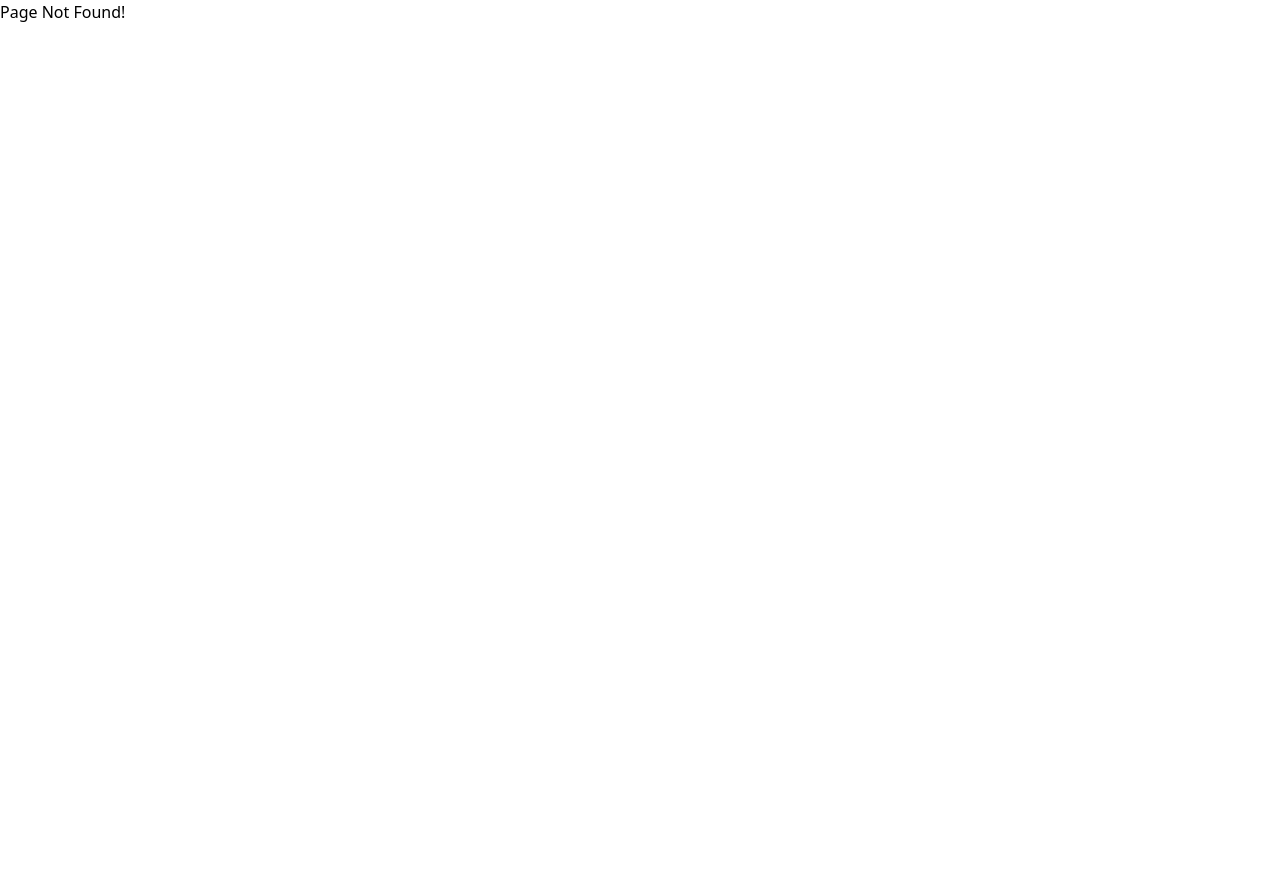
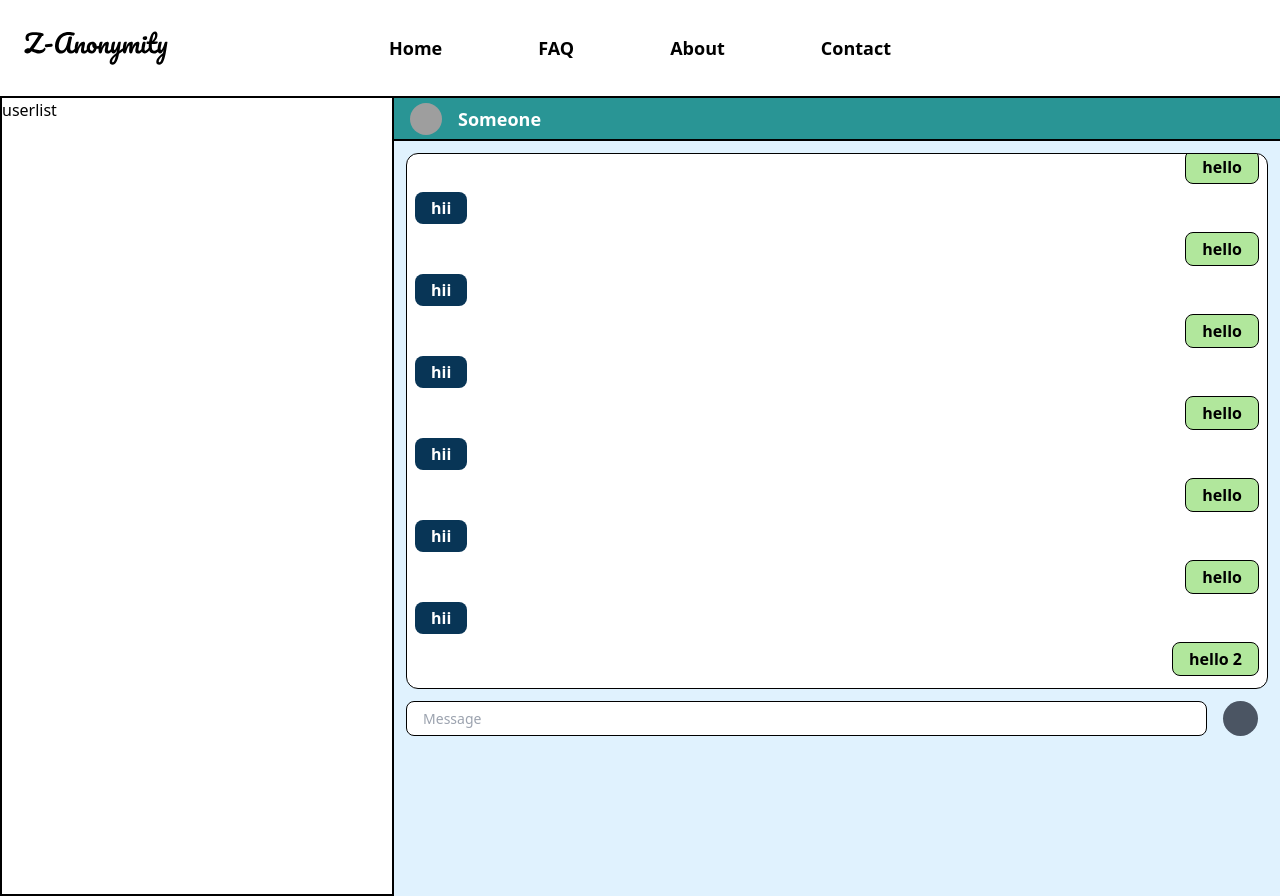
Before and after one commit to mandyy1305/zeroanonymity, a React (Vite) app in the folder frontend/: page /chats in a window 1280 px wide. Before the commit this address had no page. Before the commit the page ends 800 px from the top, so only its background shows below. Built offline with nearby package versions, Linux system fonts and the light colour scheme; grey boxes are pictures that could not be loaded.

Commit message:
username and half chat page

```diff
--- /dev/null
+++ b/frontend/src/components/RecievedMsg.jsx
@@ -0,0 +1,10 @@
+const RecievedMsg = (props) => {
+    return (
+        <div className=" my-1 flex justify-start">
+            <span className="bg-[#083556] p-1 rounded-lg px-4 text-white font-semibold text-center align-middle">
+                {props.msg}</span>
+        </div>
+    );
+  };
+
+  export default RecievedMsg;
--- /dev/null
+++ b/frontend/src/components/SentMsg.jsx
@@ -0,0 +1,9 @@
+const SentMsg = (props) => {
+    return (
+        <div className=" my-1 flex justify-end">
+            <span className="bg-[#b1e79c] p-1 rounded-lg px-4 border-[1px] border-black font-semibold text-center align-middle">{props.msg}</span>
+        </div>
+    );
+  };
+
+  export default SentMsg;
--- /dev/null
+++ b/frontend/src/components/UsernameInUse.jsx
@@ -0,0 +1,17 @@
+const UsernameInUse = () => {
+    return (
+        <div className=" text-center flex flex-col">
+                    <span className=" font-bold text-lg mt-8">Oops, this username is already being used.</span>
+                    <span className=" mt-4 font-semibold text-lg">Wait until it is available <br/> or <br/> Spectate the user</span>
+                   <div className=" w-11/12 mx-auto  md:w-full  flex flex-col justify-evenly mt-8 p-4 border-2 border-black rounded-lg">
+                        <p className="text-lg font-bold mt-4">Enter Spectator mode ?</p>
+                        <div className=" flex flex-col justify-evenly items-center mt-6 gap-5 mb-4">
+                            <button className="bg-black text-white font-semibold w-1/4 h-10 rounded-lg">Yes</button>
+                            <button className="bg-white text-black font-semibold w-3/12 h-10 rounded-lg border-2 border-black">No</button>
+                        </div>
+                   </div>
+                </div>
+    );
+  };
+
+  export default UsernameInUse;
--- a/frontend/src/main.jsx
+++ b/frontend/src/main.jsx
@@ -11,6 +11,8 @@ import {
 import Home from "./components/Home.jsx";
 import About from "./pages/About.jsx";
 import Contact from "./pages/Contact.jsx";
+import EnterUsername from "./pages/EnterUsername.jsx";
+import Chats from "./pages/Chats.jsx";
 
 const router = createBrowserRouter(
   createRoutesFromElements(
@@ -18,6 +20,8 @@ const router = createBrowserRouter(
       <Route index element={<Home />} />
       <Route path="/about" element={<About />} />
       <Route path="/contact" element={<Contact />} />
+      <Route path="/enterUsername" element={<EnterUsername />} />
+      <Route path="/chats" element={<Chats/>} />
     </Route>
   )
 );
--- /dev/null
+++ b/frontend/src/pages/Chats.jsx
@@ -0,0 +1,66 @@
+import React from "react";
+import RecievedMsg from "../components/RecievedMsg";
+import SentMsg from "../components/SentMsg";
+
+const Chats = () => {
+  return (
+   <div className="bg-red-400 h-full flex">
+        <div className="bg-white border-[2px] border-black w-full ml-[2px] lg:ml-0 lg:w-1/3 ">
+            userlist
+        </div>
+        <div className="bg-sky-100 w-1 invisible lg:visible lg:w-3/4">
+            <div className="bg-[#299595] h-[45px] flex items-center pl-4 border-t-[2px] border-b-[2px] border-black">
+                <img src="https://banner2.cleanpng.com/20180523/tha/kisspng-businessperson-computer-icons-avatar-clip-art-lattice-5b0508dc6a3a10.0013931115270566044351.jpg" alt="I" className="rounded-full h-8 w-8"/>
+                <span className="ml-4 text-lg font-semibold text-white">Someone</span>
+            </div>
+            <div className="bg-sky-100 h-5/6 flex flex-col">
+                <div className="m-3 rounded-xl bg-white h-5/6 border-[1px] border-black p-2 flex flex-col justify-end
+                    overflow-y-auto">
+
+                <RecievedMsg msg="hii 1"/>
+                <SentMsg msg="hello"/>
+                <RecievedMsg msg="hii"/>
+                <SentMsg msg="hello"/>
+                <RecievedMsg msg="hii"/>
+                <SentMsg msg="hello"/>
+                <RecievedMsg msg="hii"/>
+                <SentMsg msg="hello"/>
+                <RecievedMsg msg="hii"/>
+                <SentMsg msg="hello"/>
+                <RecievedMsg msg="hii"/>
+                <SentMsg msg="hello"/>
+                <RecievedMsg msg="hii"/>
+                <SentMsg msg="hello"/>
+                <RecievedMsg msg="hii"/>
+                <SentMsg msg="hello"/>
+                <RecievedMsg msg="hii"/>
+                <SentMsg msg="hello"/>
+                <RecievedMsg msg="hii"/>
+                <SentMsg msg="hello"/>
+                <RecievedMsg msg="hii"/>
+                <SentMsg msg="hello"/>
+                <RecievedMsg msg="hii"/>
+                <SentMsg msg="hello"/>
+                <RecievedMsg msg="hii"/>
+                <SentMsg msg="hello"/>
+                <RecievedMsg msg="hii"/>
+                <SentMsg msg="hello"/>
+                <RecievedMsg msg="hii"/>
+                <SentMsg msg="hello"/>
+                <RecievedMsg msg="hii"/>
+                <SentMsg msg="hello 2"/>
+                </div>
+                <div className="bg-sky-100 h-1/6 pl-3 flex ">
+                    <input type="text" className="w-11/12 h-[35px] rounded-lg p-4 text-sm border-[1px] border-black" placeholder="Message"/>
+                    <div className="flex justify-center items-center bg-gray-600 w-[35px] h-[35px]  ml-4 rounded-full">
+
+                    </div>
+
+                </div>
+            </div>
+        </div>
+   </div>
+  );
+};
+
+export default Chats;
--- /dev/null
+++ b/frontend/src/pages/EnterUsername.jsx
@@ -0,0 +1,32 @@
+import { useState } from "react";
+import UsernameInUse from "../components/UsernameInUse";
+const EnterUsername = () => {
+    const [usernameStatus,setUsernameStatus] = useState(false);
+    //for bakchodi
+      var checkStatus = ()=>{
+        var username = document.getElementById("UsernameInput").value;
+        if(username=="divyansh"){
+            setUsernameStatus(true);
+        }
+        else{
+            setUsernameStatus(false);
+        }
+      }
+
+    //for bakchodi
+    // database se fetch krna pdega ki username active ya nhi or uske baad idhr show or hide kr denge.
+    return (
+        <div className=" flex justify-center items-center h-5/6 md:h-4/5 flex-col ">
+                <span className=" text-3xl font-bold align-middle">Enter Username:</span>
+
+                <div className="flex justify-around items-center mt-4 w-11/12 sm:w-2/3 md:w-[450px] h-12">
+                    <input className="bg-gray-200 border-[1px] text-base border-black rounded-xl h-10 sm:h-12 px-2 sm:px-4 py-2 w-4/5 mx-2" placeholder="I am..." id="UsernameInput"/>
+                    <button className="bg-black text-white w-1/5 rounded-2xl h-10 sm:h-12" onClick={checkStatus}>Go</button>
+                </div>
+
+                {usernameStatus && <UsernameInUse/>}
+        </div>
+    );
+  };
+
+export default EnterUsername;
```
